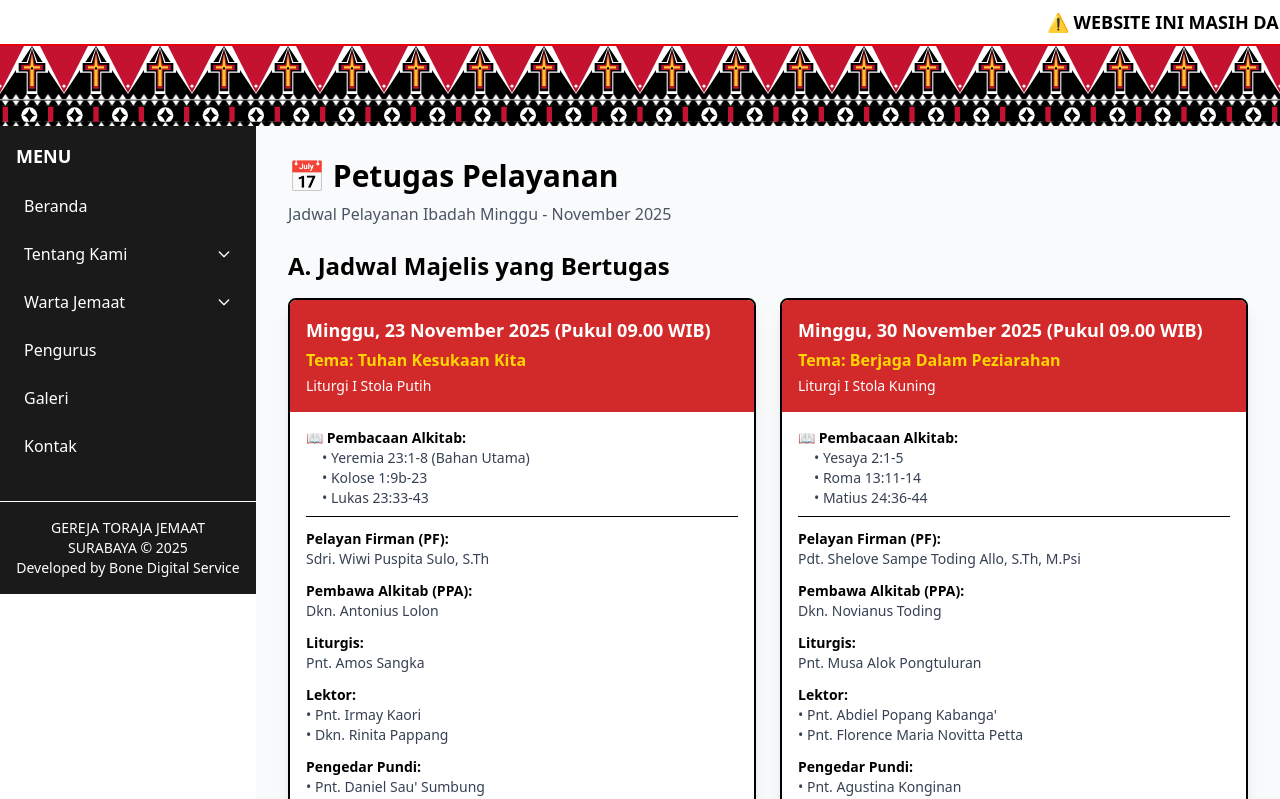
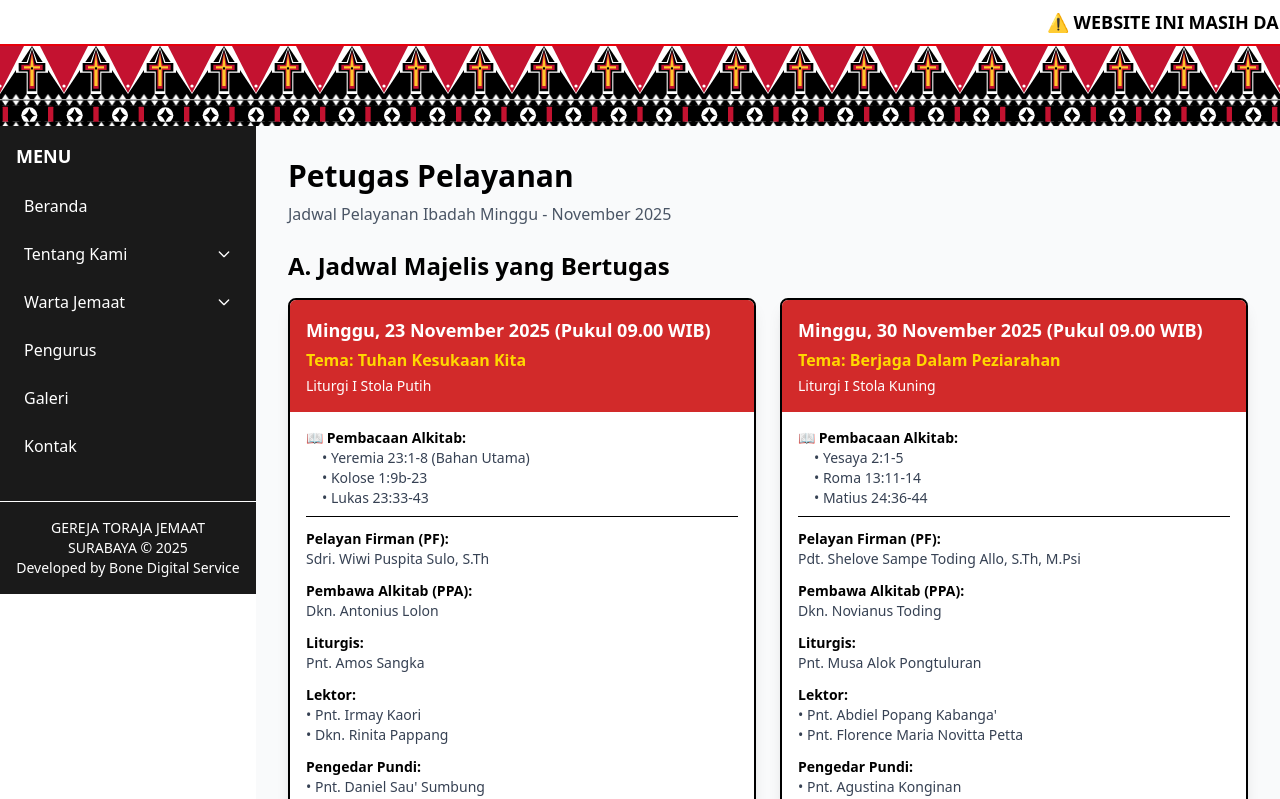
Before and after one commit to Bone81-Tech/gereja-toraja, a Next.js app: page /pelayanan-ibadah/petugas-pelayanan in a window 1280 px wide. Shown: the top 799 px of the page. Built offline with nearby package versions, Linux system fonts and the light colour scheme.

Commit message:
style: Remove calendar emoji from Petugas Pelayanan page title

```diff
--- a/pages/pelayanan-ibadah/petugas-pelayanan.js
+++ b/pages/pelayanan-ibadah/petugas-pelayanan.js
@@ -105,7 +105,7 @@ export default function PetugasPelayanan() {
       </Head>
 
       <div className="max-w-7xl mx-auto">
-        <h1 className="text-3xl font-bold text-toraja-merah mb-2">📅 Petugas Pelayanan</h1>
+        <h1 className="text-3xl font-bold text-toraja-merah mb-2">Petugas Pelayanan</h1>
         <p className="text-gray-600 mb-6">Jadwal Pelayanan Ibadah Minggu - November 2025</p>
 
         {/* A. JADWAL MAJELIS YANG BERTUGAS */}
```
